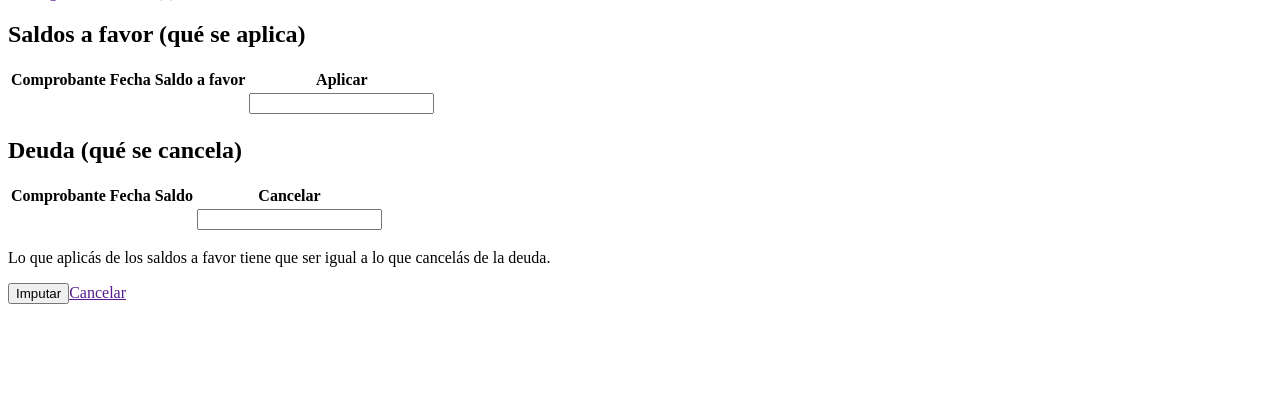
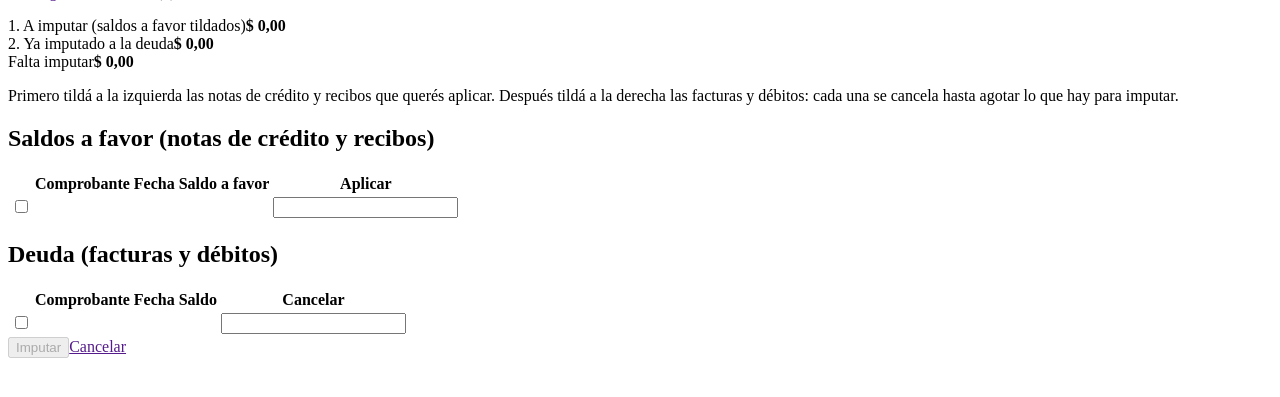
Before and after one commit to hernancespedes-droid/facturaweb, a PHP site: template views/ctacte/imputar.php in a window 1280 px wide. Shown: the part 219-616 px from the top of the page. Run offline with PHP 8.4, Linux system fonts and the light colour scheme; the template is opened without the code that fills it: most values are stand-ins (such as "Sample title", 1, 10 or a date in 2020); data that the repository does not hold is empty; some libraries are stand-ins or nearby versions.

Commit message:
Cuenta corriente: imputador en dos paneles (saldos a favor a la izquierda, deuda a la derecha)
Co-Authored-By: Claude Sonnet 5.5 <noreply@anthropic.com>
Claude-Session: https://claude.ai/code/session_01R8pAoajQHrLvtgxCojvmu8

```diff
--- a/views/ctacte/imputar.php
+++ b/views/ctacte/imputar.php
@@ -13,24 +13,34 @@ use App\Modules\CuentaCorriente\CuentaCorrienteService;
     <?php if ($pend['creditos'] === [] || $pend['debitos'] === []): ?>
         <p class="muted vacio"><?= $pend['creditos'] === [] ? 'El cliente no tiene saldos a favor para imputar.' : 'El cliente no tiene deuda para cancelar.' ?></p>
     <?php else: ?>
-    <form method="post" action="<?= e(url('/cuenta-corriente/imputar')) ?>" class="stack"><?= csrf_field() ?>
+    <form method="post" action="<?= e(url('/cuenta-corriente/imputar')) ?>" class="stack" data-imputador><?= csrf_field() ?>
         <input type="hidden" name="cliente" value="<?= (int) $cli['codigo'] ?>">
-        <section class="card"><h2>Saldos a favor (qué se aplica)</h2>
-            <div class="table-wrap"><table class="table table-cards"><thead><tr><th>Comprobante</th><th>Fecha</th><th class="num">Saldo a favor</th><th class="num">Aplicar</th></tr></thead><tbody>
+        <section class="card imputador-resumen" aria-live="polite">
+            <div><span class="muted small">1. A imputar (saldos a favor tildados)</span><b data-t-aimputar>$ 0,00</b></div>
+            <div><span class="muted small">2. Ya imputado a la deuda</span><b data-t-imputado>$ 0,00</b></div>
+            <div><span class="muted small">Falta imputar</span><b data-t-falta class="texto-error">$ 0,00</b></div>
+        </section>
+        <p class="small muted" data-ayuda>Primero tildá a la izquierda las notas de crédito y recibos que querés aplicar. Después tildá a la derecha las facturas y débitos: cada una se cancela hasta agotar lo que hay para imputar.</p>
+        <div class="grid-2 imputador">
+        <section class="card"><h2>Saldos a favor <span class="muted small">(notas de crédito y recibos)</span></h2>
+            <div class="table-wrap"><table class="table table-cards"><thead><tr><th></th><th>Comprobante</th><th>Fecha</th><th class="num">Saldo a favor</th><th class="num">Aplicar</th></tr></thead><tbody>
             <?php foreach ($pend['creditos'] as $x): ?>
-                <tr><td data-label="Comprobante"><?= e(CuentaCorrienteService::TIPOS[$x['tipo']] ?? $x['tipo']) ?> <?= e($x['letra']) ?> <?= e(numero_cbte($x['prefijo'], $x['numero_visible'])) ?></td>
+                <tr><td><input type="checkbox" data-marca-cr data-saldo="<?= e($x['saldo']) ?>" aria-label="Aplicar este saldo a favor"></td>
+                    <td data-label="Comprobante"><?= e(CuentaCorrienteService::TIPOS[$x['tipo']] ?? $x['tipo']) ?> <?= e($x['letra']) ?> <?= e(numero_cbte($x['prefijo'], $x['numero_visible'])) ?></td>
                     <td data-label="Fecha"><?= e(fecha($x['fecha'])) ?></td><td data-label="Saldo a favor" class="num nw"><?= e(plata_dec($x['saldo'])) ?></td>
-                    <td data-label="Aplicar" class="num"><input name="credito[<?= (int) $x['fe_clave'] ?>]" inputmode="decimal" data-decimales="2" aria-label="Importe a aplicar"></td></tr>
+                    <td data-label="Aplicar" class="num"><input name="credito[<?= (int) $x['fe_clave'] ?>]" data-imp-cr inputmode="decimal" data-decimales="2" aria-label="Importe a aplicar"></td></tr>
             <?php endforeach; ?></tbody></table></div></section>
-        <section class="card"><h2>Deuda (qué se cancela)</h2>
-            <div class="table-wrap"><table class="table table-cards"><thead><tr><th>Comprobante</th><th>Fecha</th><th class="num">Saldo</th><th class="num">Cancelar</th></tr></thead><tbody>
+        <section class="card"><h2>Deuda <span class="muted small">(facturas y débitos)</span></h2>
+            <div class="table-wrap"><table class="table table-cards"><thead><tr><th></th><th>Comprobante</th><th>Fecha</th><th class="num">Saldo</th><th class="num">Cancelar</th></tr></thead><tbody>
             <?php foreach ($pend['debitos'] as $x): ?>
-                <tr><td data-label="Comprobante"><?= e(CuentaCorrienteService::TIPOS[$x['tipo']] ?? $x['tipo']) ?> <?= e($x['letra']) ?> <?= e(numero_cbte($x['prefijo'], $x['numero_visible'])) ?></td>
+                <tr><td><input type="checkbox" data-marca-db data-saldo="<?= e($x['saldo']) ?>" aria-label="Cancelar este comprobante"></td>
+                    <td data-label="Comprobante"><?= e(CuentaCorrienteService::TIPOS[$x['tipo']] ?? $x['tipo']) ?> <?= e($x['letra']) ?> <?= e(numero_cbte($x['prefijo'], $x['numero_visible'])) ?></td>
                     <td data-label="Fecha"><?= e(fecha($x['fecha'])) ?></td><td data-label="Saldo" class="num nw"><?= e(plata_dec($x['saldo'])) ?></td>
-                    <td data-label="Cancelar" class="num"><input name="debito[<?= (int) $x['fe_clave'] ?>]" inputmode="decimal" data-decimales="2" aria-label="Importe a cancelar"></td></tr>
+                    <td data-label="Cancelar" class="num"><input name="debito[<?= (int) $x['fe_clave'] ?>]" data-imp-db inputmode="decimal" data-decimales="2" aria-label="Importe a cancelar"></td></tr>
             <?php endforeach; ?></tbody></table></div></section>
-        <p class="small muted">Lo que aplicás de los saldos a favor tiene que ser igual a lo que cancelás de la deuda.</p>
-        <div class="acciones"><button class="btn" type="submit">Imputar</button><a class="btn btn-ghost" href="<?= e(url('/cuenta-corriente/cliente/' . (int) $cli['codigo'])) ?>">Cancelar</a></div>
+        </div>
+        <div class="acciones"><button class="btn" type="submit" data-imputar-btn disabled>Imputar</button><a class="btn btn-ghost" href="<?= e(url('/cuenta-corriente/cliente/' . (int) $cli['codigo'])) ?>">Cancelar</a></div>
     </form>
+    <script src="<?= e(asset('assets/imputador.js')) ?>" defer></script>
     <?php endif; ?>
 <?php endif; ?>
```
Also changed, not shown: e2e/cuenta-corriente.js (+24 -0 lines), public/assets/app.css, public/assets/imputador.js (added), 1 other file.
